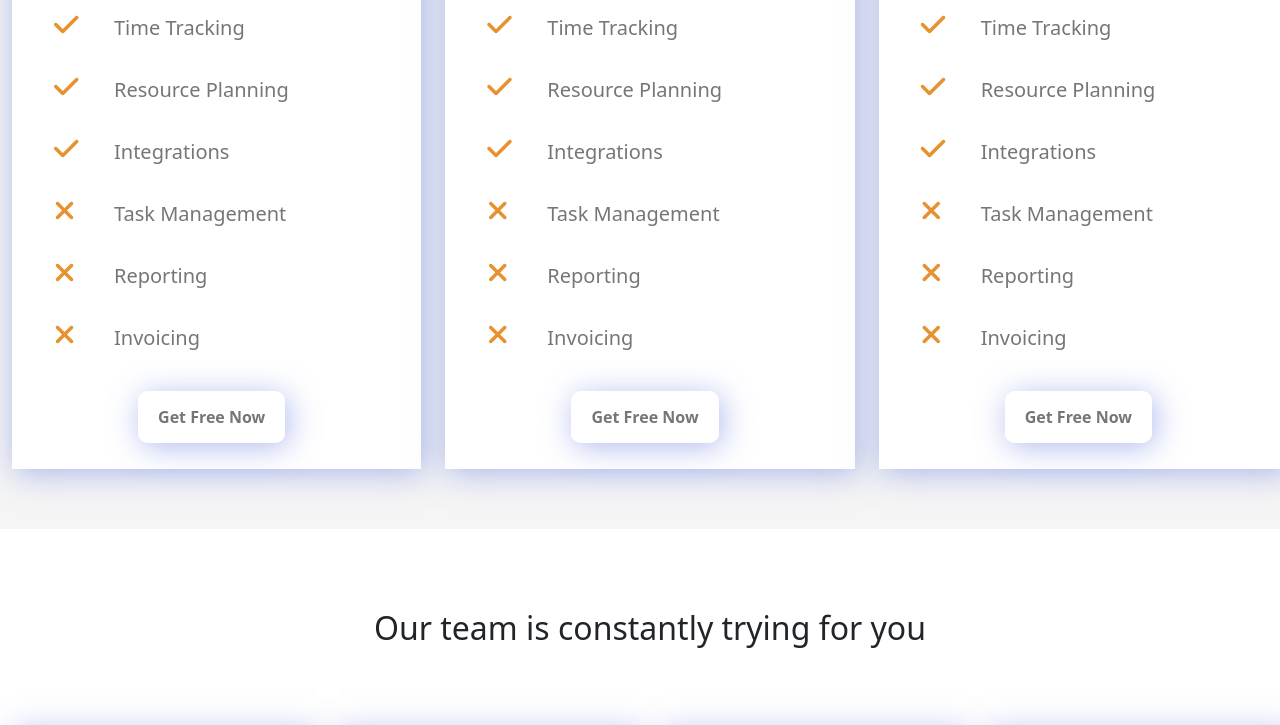
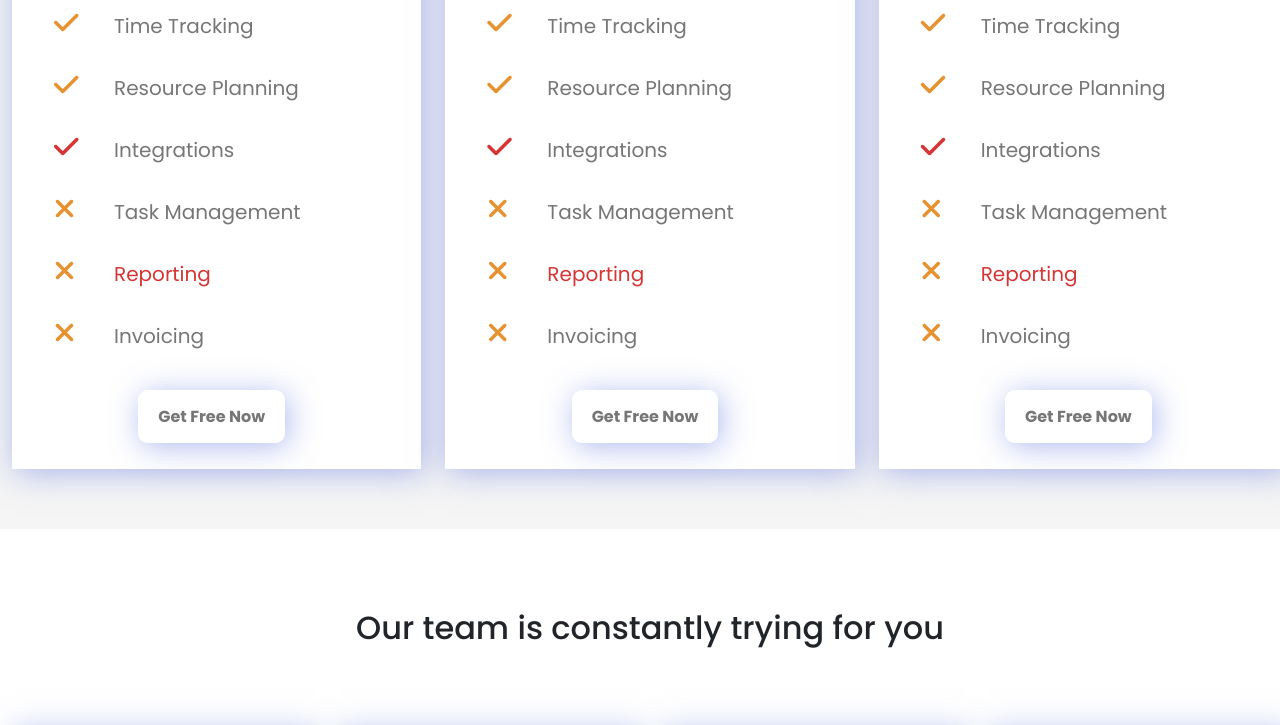
Before and after one commit to muzarulislam/time-planner-app, a plain HTML site: page index.html in a window 1280 px wide. Shown: the part 1298-2023 px from the top of the page. Drawn offline with nearby package versions, Linux system fonts and the light colour scheme.

Commit message:
nth child add

```diff
--- a/style.css
+++ b/style.css
@@ -1,3 +1,7 @@
+@import url("https://fonts.googleapis.com/css2?family=Poppins:wght@400;500;600;700&display=swap");
+body {
+    font-family: "Poppins", sans-serif;
+}
 .container{
     min-width: 1300px;
 }
@@ -131,6 +135,12 @@ li.nav-item{
     font-size: 28px;
     width: 60px;
 }
+.pricing-content ul li:nth-child(3) span{
+    color: rgb(214, 53, 53);
+}
+.pricing-content ul li:nth-last-child(2){
+    color: rgb(214, 53, 53);
+}
 .pricing-button{
     padding: 30px 0;
 }
@@ -213,6 +223,7 @@ input[type="submit"]{
     font-size: 24px;
     font-weight: 600;
     transition: .5s;
+    border: 2px solid transparent;
 }
 input[type="submit"]:focus{
     box-shadow: 3px 4px 20px 0 rgba(98, 120, 223, .5);
@@ -358,6 +369,7 @@ input[type="submit"]:hover{
     font-size: 24px;
     font-weight: 600;
     transition: .3s;
+    border: 2px solid transparent;
     box-shadow: 3px 4px 20px 0 rgba(98, 120, 223, .3);
 }
 input[type="submit"]:hover{
```
